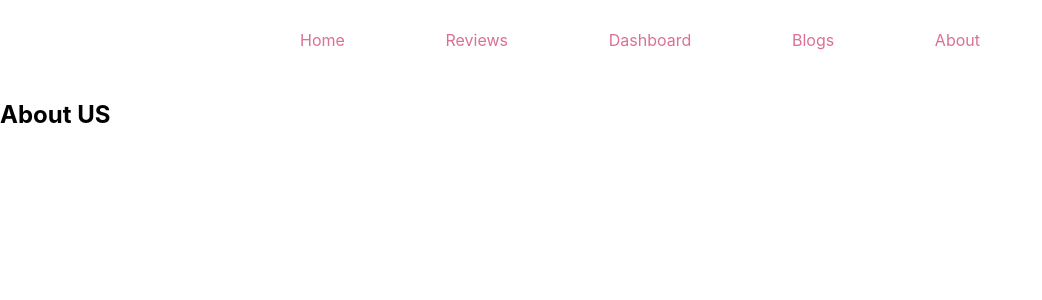
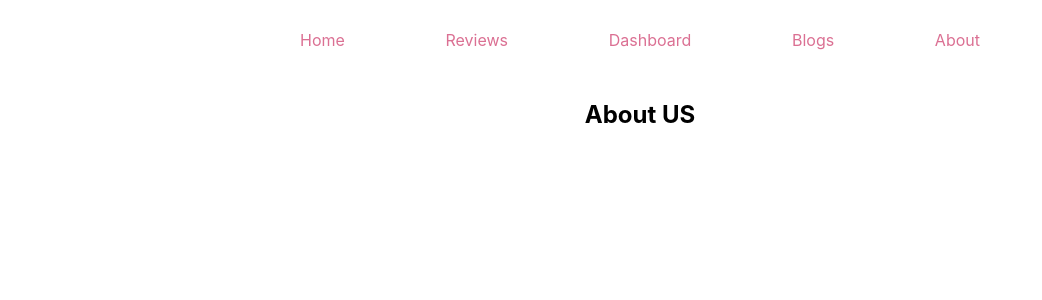
Before and after one commit to MdZillurRahman/product-analysis, a React (Create React App) app: page /about in a window 1280 px wide. Shown: the top 300 px of the page, without its empty margins (0-1042 px from the left). Built offline with nearby package versions, Linux system fonts and the light colour scheme.

Commit message:
Final Commit

```diff
--- a/src/Components/About/About.css
+++ b/src/Components/About/About.css
@@ -0,0 +1,3 @@
+h2{
+    text-align: center;
+}
--- a/src/Components/About/About.js
+++ b/src/Components/About/About.js
@@ -1,4 +1,5 @@
 import React from 'react';
+import './About.css';
 
 const About = () => {
     return (
--- a/src/Components/Blogs/Blogs.css
+++ b/src/Components/Blogs/Blogs.css
@@ -1,6 +1,7 @@
 .q-a{
     margin: 50px;
 }
+
 
 td, th{
     border:black thin solid;
```
Also changed, not shown: 1 other file (tests, documents, lock files or other folders).
